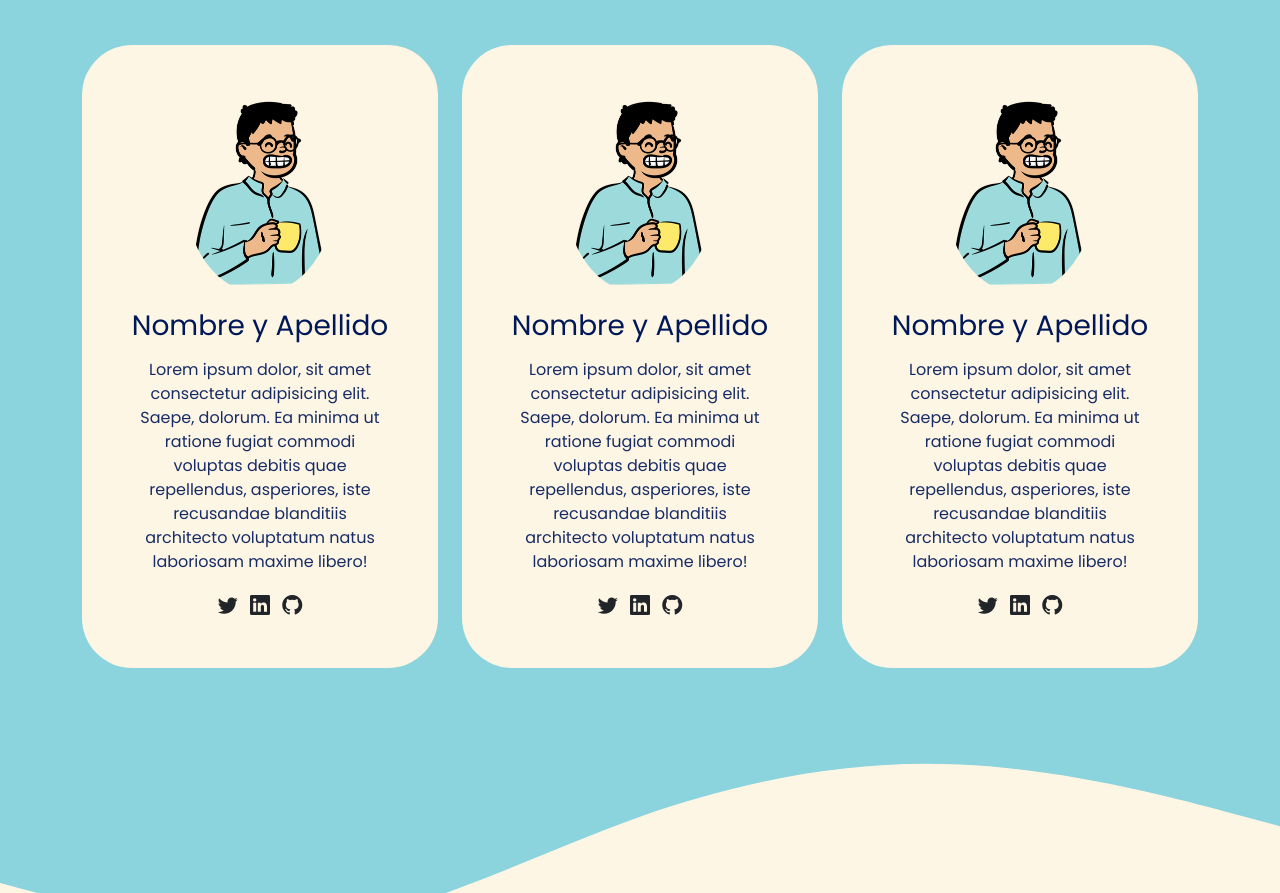
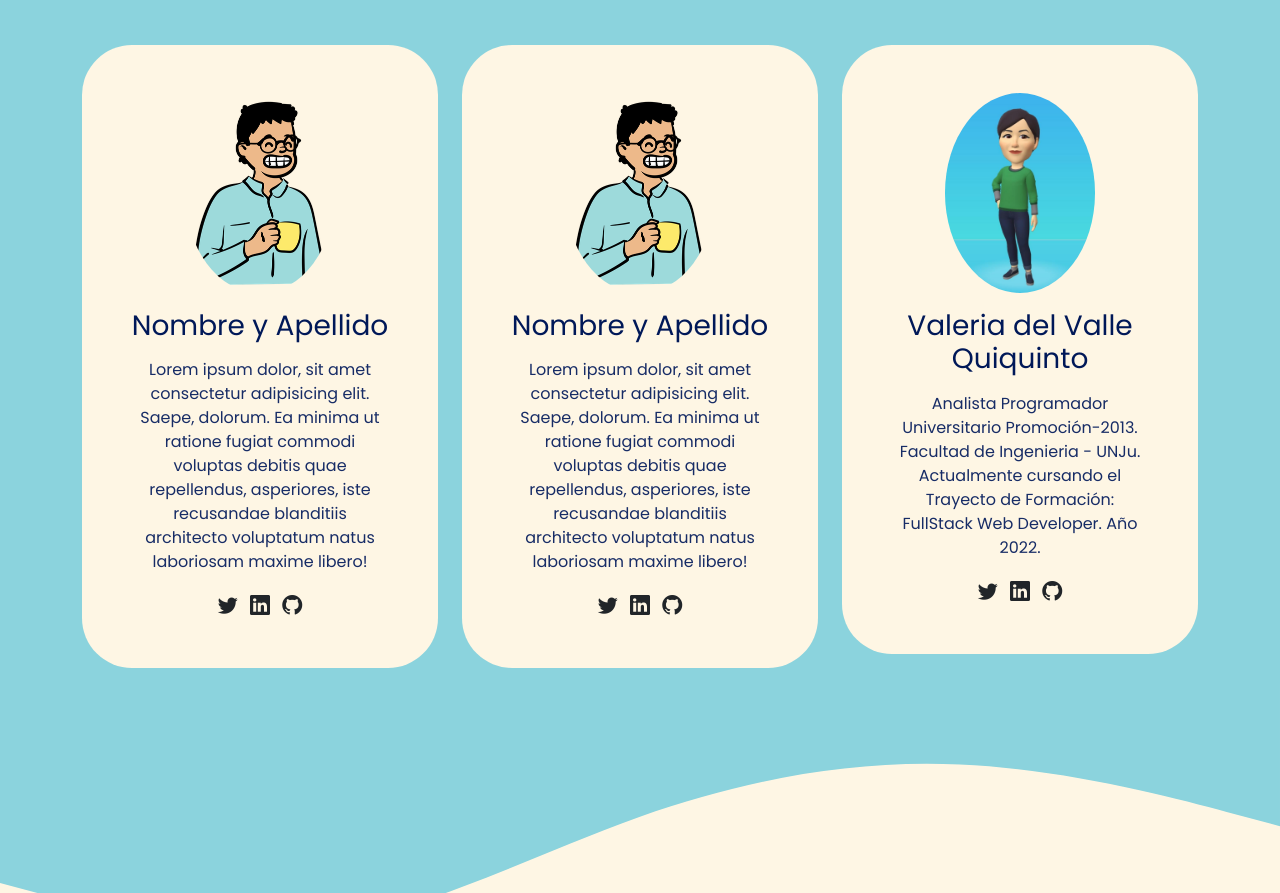
Before and after one commit to valeriaquiquinto0779/devtech-podcast-web, a plain HTML site: page index.html in a window 1280 px wide. Shown: the part 1190-2083 px from the top of the page. Drawn offline with nearby package versions, Linux system fonts and the light colour scheme.

Commit message:
modificacion de avatar nombre descripcion y redes sociales

```diff
--- a/index.html
+++ b/index.html
@@ -132,14 +132,12 @@
           <div class="col-md-6 col-lg-4 mb-3">
             <div class="card">
               <div class="card-body text-center p-5">
-                <img src="./assets/avatar.png" alt="avatar" class="img img-fluid rounded-circle mb-3">
-                <h3 class="title card-title mb-3">Nombre y Apellido</h3>
-                <p>Lorem ipsum dolor, sit amet consectetur adipisicing elit. Saepe, dolorum. Ea minima ut ratione fugiat
-                  commodi voluptas debitis quae repellendus, asperiores, iste recusandae blanditiis architecto
-                  voluptatum natus laboriosam maxime libero!</p>
-                <a href="#"><i class="bi bi-twitter text-dark mx-1 lead"></i></a>
-                <a href="#"><i class="bi bi-linkedin text-dark mx-1 lead"></i></a>
-                <a href="#"><i class="bi bi-github text-dark mx-1 lead"></i></a>
+                <img src="./assets/avatar-valeria.jpeg" alt="avatar" class="img img-fluid rounded-circle mb-3">
+                <h3 class="title card-title mb-3">Valeria del Valle Quiquinto</h3>
+                <p> Analista Programador Universitario Promoción-2013. <br>  Facultad de Ingenieria - UNJu. Actualmente cursando el Trayecto de Formación: FullStack Web Developer. Año 2022.</p>
+                <a href="https://twitter.com/ValeriaQuiquin1?t=SazstAVO7IdXUKG4AwHq9w&s=09" target="_blank"><i class="bi bi-twitter text-dark mx-1 lead"></i></a>
+                <a href="https://www.linkedin.com/in/valeria-quiquinto-722a84236" target="_blank"><i class="bi bi-linkedin text-dark mx-1 lead"></i></a>
+                <a href="https://github.com/valeriaquiquinto0779/devtech-podcast-web" target="_blanks"><i class="bi bi-github text-dark mx-1 lead"></i></a>
               </div>
             </div>
           </div>
```
Also changed, not shown: assets/avatar-valeria.jpeg (added).
